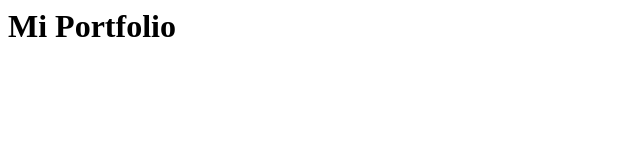
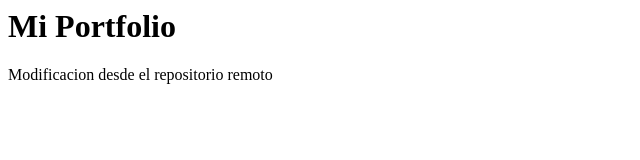
Before and after one commit to JoaquinZampieri/PortfolioFrontEnd, a plain HTML site: page index.html in a window 1280 px wide. Shown: the whole page, without its empty margins (0-640 px from the left). Drawn offline with Linux system fonts and the light colour scheme.

Commit message:
Update index.html

```diff
--- a/index.html
+++ b/index.html
@@ -1,2 +1,3 @@
 <h1>Mi Portfolio
 </h1>
+<p>Modificacion desde el repositorio remoto</p>
```
